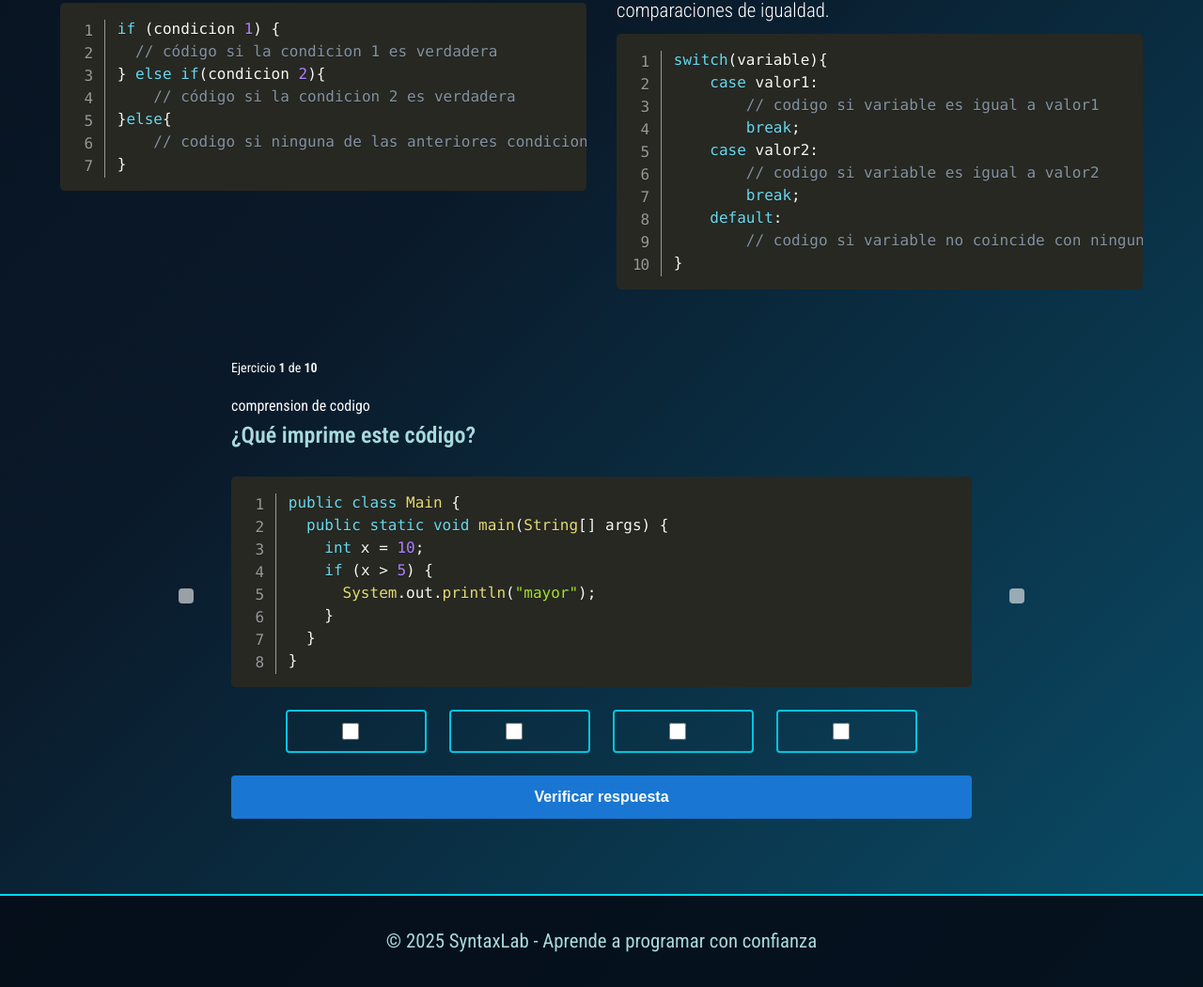
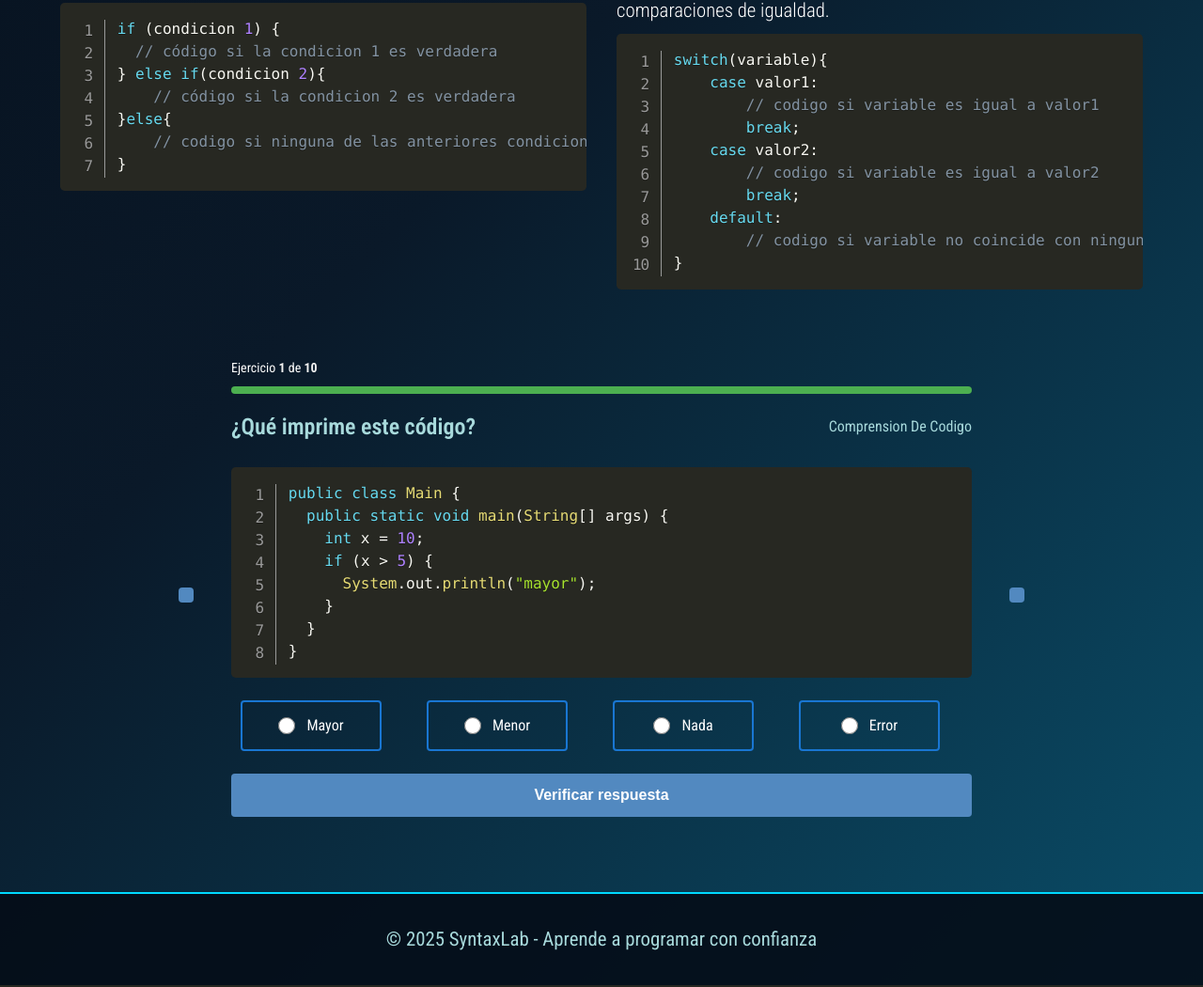
Before and after one commit to progValji/Sintaxis-en-Java, a Flask app: page /condicionales in a window 1280 px wide. Shown: the part 992-2042 px from the top of the page at 94% size. Run offline with Flask 3, Linux system fonts and the light colour scheme; some libraries are stand-ins or nearby versions.

Commit message:
Cambios Estilos Carrusel Y Correccion De Datos

```diff
--- a/static/CSS/carrusel.css
+++ b/static/CSS/carrusel.css
@@ -72,12 +72,22 @@
 
 .exercise-carousel__instructions {
   margin-bottom: 1.5rem;
+  position: relative;
 }
 
 .exercise-carousel__title {
   font-size: 1.5rem;
   font-weight: 600;
   margin-bottom: 0.5rem;
+  color: var(--color-text-secondary);
+}
+
+.exercise-carousel__category{
+  position: absolute;
+  top: 50%;
+  transform: translateY(-50%);
+  right: 0;
+  text-transform: capitalize;
   color: var(--color-text-secondary);
 }
 
@@ -112,14 +122,16 @@
   justify-content: center;
   gap: 0.75rem;
   padding: 0.75rem;
-  border: 2px solid var(--color-accent);
+  border: 2px solid #1976d2;
   border-radius: 4px;
   transition: background-color 0.3s ease, color 0.3s ease;
+  cursor: pointer;
+  text-transform: capitalize;
 }
 
 .exercise-carousel__option:hover {
-  background-color: var(--color-accent);
-  & label{color: black; font-weight: bold;}
+  background-color: #1976d2;
+  font-weight: bold;
 }
 
 /* Checkbox y Radio */
@@ -137,8 +149,8 @@
 
 /* Estado seleccionado */
 .exercise-carousel__option:has(input:checked) {
-  background-color: var(--color-accent);
-  & label{color: black; font-weight: bold;}
+  background-color: #1976d2;
+  font-weight: bold;
 }
 
 /* Opciones con radio buttons (para fragmentos de código) */
@@ -172,7 +184,7 @@
 .exercise-carousel__verify {
   width: 100%;
   padding: 0.875rem 0;
-  background-color: #1976d2;
+  background-color: #5289c0;
   color: #ffffff;
   font-weight: bold;
   border: none;
@@ -182,27 +194,11 @@
   cursor: pointer;
   position: relative;
   overflow: hidden;
-
-  & span{position: relative; z-index: 10;}
-
-  &::after{
-    content: '';
-    position: absolute;
-    inset: 0;
-    width: 0%;
-    border-radius: 4px;
-    background-color: var(--color-accent);
-    transition: width .5s;
-  }
+  transition: background-color .5s;
 
   &:hover{
-    &::after{width: 100%;}
+    background-color: #1976d2;
   }
-}
-
-.exercise-carousel__verify:disabled {
-  background-color: #bbb;
-  cursor: not-allowed;
 }
 
 /* ============================================
@@ -250,18 +246,20 @@
 .exercise-carousel__button {
   padding: 0.5rem;
   border: none;
-  background-color: var(--color-primary);
-  color: #333;
+  background-color: #5289c0;
+  color: white;
   border-radius: 4px;
   font-size: 2rem;
   cursor: pointer;
-  transition: all 0.2s ease;
+  transition: background-color 0.5s;
+
+  &:hover{background-color: #1976d2;}
 }
 
-.exercise-carousel__button:hover:not(:disabled) {
+/* .exercise-carousel__button:hover:not(:disabled) {
   background-color: #e0e0e0;
   border-color: #bbb;
-}
+} */
 
 .exercise-carousel__button:disabled {
   background-color: #f9f9f9;
--- a/templates/condicionales.html
+++ b/templates/condicionales.html
@@ -37,4 +37,5 @@
     </main>
 
     <script src="{{ url_for('static', filename='JS/prism.js')}}"></script>
+    <script src="{{ url_for('static', filename='JS/carrusel.js') }}"></script>
 {% endblock %}
--- a/templates/macros/_exercise_carousel.html
+++ b/templates/macros/_exercise_carousel.html
@@ -8,10 +8,10 @@
                 Ejercicio <strong class="exercise-carousel__current">1</strong>
                 de <strong class="exercise-carousel__total">{{ exercises | length }}</strong>
             </span>
-            <!-- <div class="exercise-carousel__progress-bar">
+            <div class="exercise-carousel__progress-bar">
                 <div class="exercise-carousel__progress-fill">
                 </div>
-            </div> -->
+            </div>
         </div>
 
         {# SLIDES #}
@@ -29,22 +29,15 @@
             </div>
 
             <form class="exercise-carousel__options">
-                {% for option in exercise.opciones %}
-                <div class="exercise-carousel__option">
-                    <input
-                        type="checkbox"
-                        id="ex{{ loop.index }}-opt{{ loop.index }}"
-                        name="errors"
-                        value="{{ option.value }}"
-                        class="exercise-carousel__checkbox exercise-carousel__checkbox--{{ option.size }}"
-                    >
-                    <label
-                        for="ex{{ loop.index }}-opt{{ loop.index }}"
-                        class="exercise-carousel__label exercise-carousel__label--{{ option.size }}"
-                    >
-                        {{ option.label }}
+                {% for opcion in exercise.opciones %}
+                    <label class="exercise-carousel__option">
+                        <input type="radio"
+                            class="exercise-carousel__checkbox"
+                            name="exercise{{ exercise.id }}"
+                            value="{{ opcion }}">
+                        {{ opcion }}
                     </label>
-                </div>
+                    <br>
                 {% endfor %}
             </form>
 
@@ -67,15 +60,13 @@
         <div class="exercise-carousel__controls">
             <button type="button"
                     class="exercise-carousel__button exercise-carousel__button--prev"
-                    disabled
                     title="Regresar">
-                <i class='bxr bx-arrow-left-stroke' style='color:#000000'></i>
+                <i class='bxr bx-arrow-left-stroke'></i>
             </button>
             <button type="button"
                     class="exercise-carousel__button exercise-carousel__button--next"
-                    disabled
                     title="Avanzar">
-                <i class='bxr bx-arrow-right-stroke' style='color:#000000'></i>
+                <i class='bxr bx-arrow-right-stroke'></i>
             </button>
         </div>
 
```
Also changed, not shown: static/JS/carrusel.js (+1 -81 lines).
